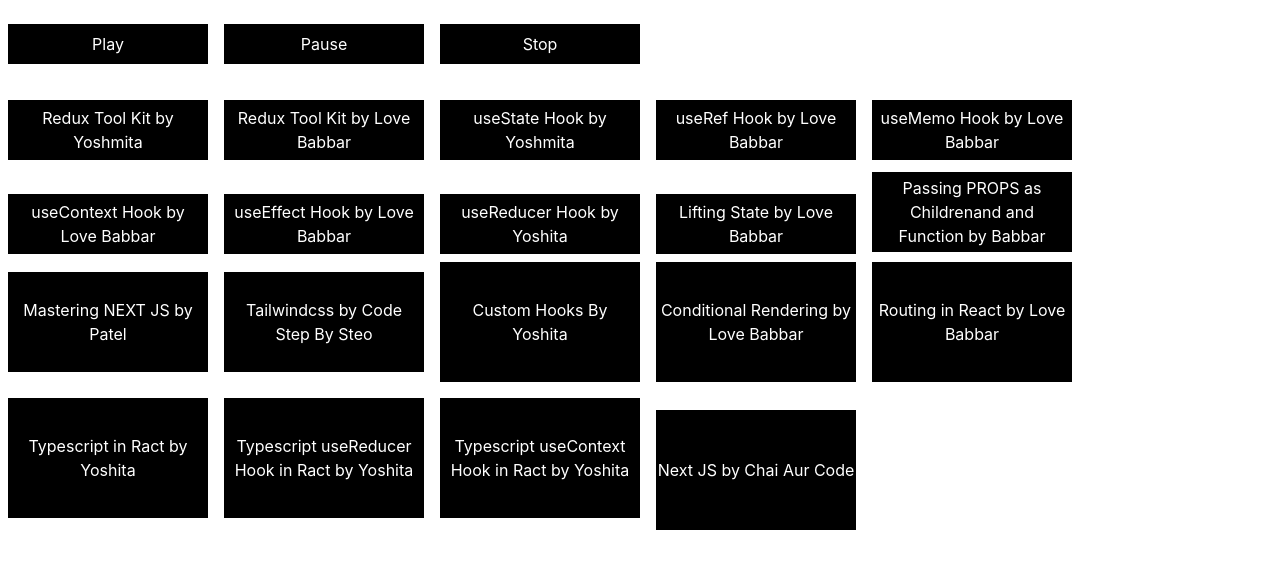
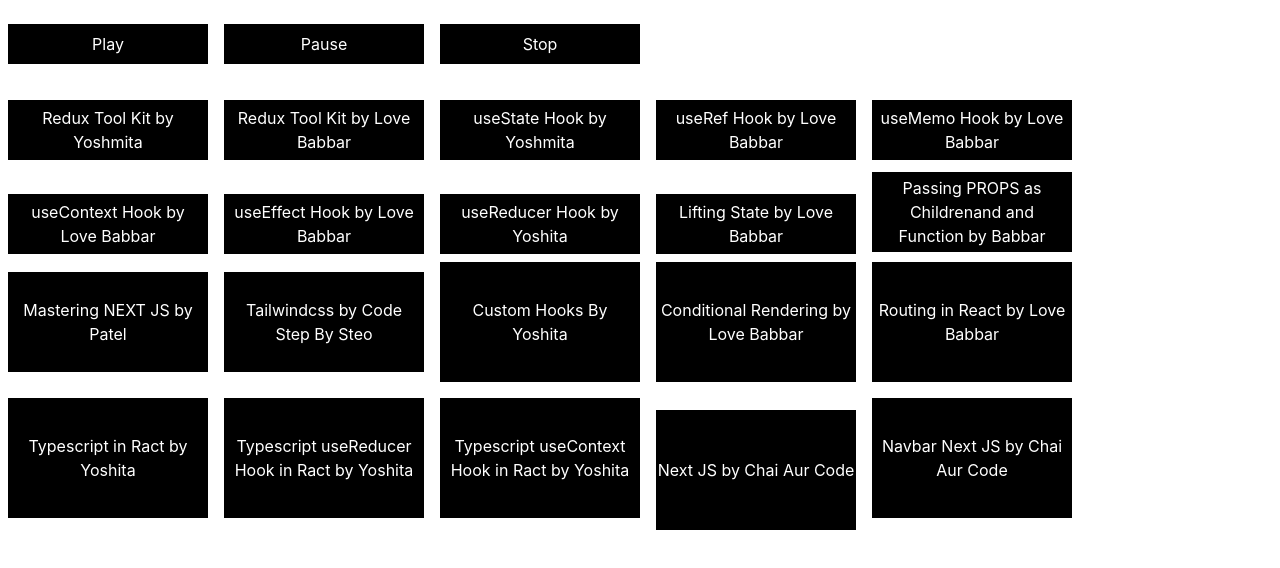
Before and after one commit to techie23456/reactVideos, a React (Vite) app: page / in a window 1280 px wide. Shown: the top 568 px of the page. Built offline with nearby package versions, Linux system fonts and the light colour scheme.

Commit message:
pushing....

```diff
--- a/src/App.jsx
+++ b/src/App.jsx
@@ -145,6 +145,9 @@
          <button className="m-2  bg-black text-white hover:text-white hover:bg-amber-600 w-50 h-30 cursor-pointer"
        onClick={()=>setVideoId('AR6eQCi_Me4')}>Next JS by Chai Aur Code</button>
 
+         <button className="m-2  bg-black text-white hover:text-white hover:bg-amber-600 w-50 h-30 cursor-pointer"
+       onClick={()=>setVideoId('wRbO-yMWTqM')}>Navbar Next JS by Chai Aur Code</button>
+
 
    </div>
    </div>
```
